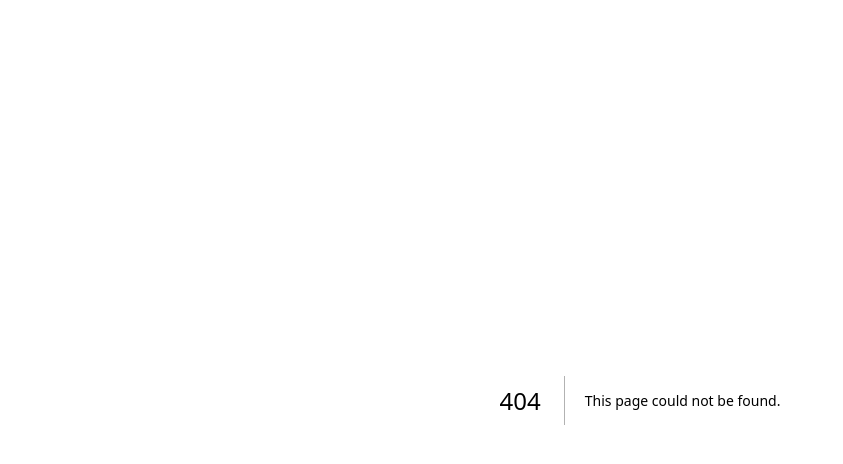
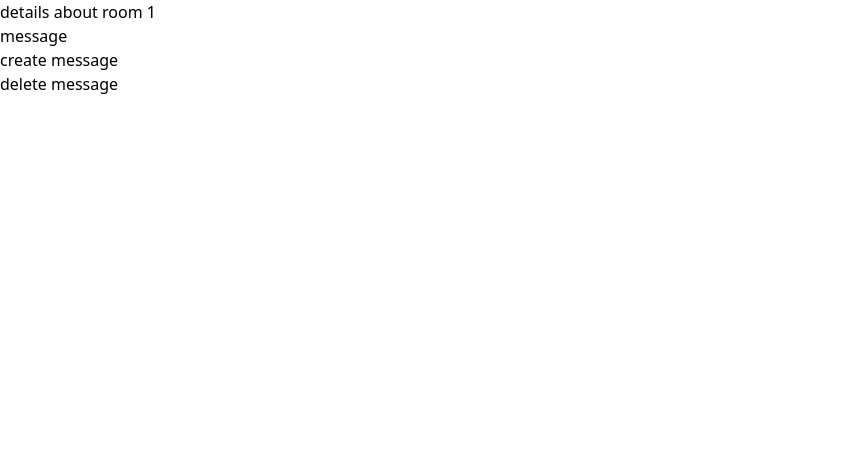
Before and after one commit to zmariann/foxter, a Next.js app in the folder frontend/: page /rooms/1 in a window 1280 px wide. Before the commit this address had no page. Shown: the top 464 px of the page, without its empty margins (0-843 px from the left). Built offline with nearby package versions, Linux system fonts and the light colour scheme.

Commit message:
started messages front-end

```diff
--- /dev/null
+++ b/frontend/src/pages/rooms/[roomId].tsx
@@ -0,0 +1,19 @@
+import { Router, useRouter } from "next/router";
+import React, { useEffect, useRef, useState } from "react";
+
+function singleRoom() {
+  const router = useRouter();
+  const roomId = router.query.roomId;
+
+  return (
+    <div>
+      <h1>details about room {roomId}</h1>
+
+      <h1>message</h1>
+      <h1>create message</h1>
+      <h1>delete message</h1>
+    </div>
+  );
+}
+
+export default singleRoom;
--- /dev/null
+++ b/frontend/src/pages/rooms/index.tsx
@@ -0,0 +1,46 @@
+import React, { useEffect, useState } from "react";
+import {useRouter} from "next/router";
+
+interface Rooms {
+  name: string;
+  id: number[];
+}
+
+const allRooms: React.FC = () => {
+  const [rooms, setRooms] = useState<Rooms[]>([]);
+
+  useEffect(() => {
+    const dataFetch = async () => {
+      const data = await (await fetch("/api/rooms")).json();
+      setRooms(data);
+      console.log(data);
+    };
+
+    dataFetch();
+  }, []);
+
+    return (
+        <div>
+          <ul>
+            {rooms.map((room) => {
+              return <li><a href={"/rooms/" + room.id}>{room.name}</a></li>;
+            })}
+          </ul>
+        </div>
+  );
+};
+
+/*
+  return (
+    <div>
+      <ul>
+        {rooms.map((room) => {
+          return <a href={"/rooms/" + room.id}>{room.name}</a>;
+        })}
+      </ul>
+    </div>
+  );
+  */
+
+
+export default allRooms;
```
Also changed, not shown: 2 other files (tests, documents, lock files or other folders).
